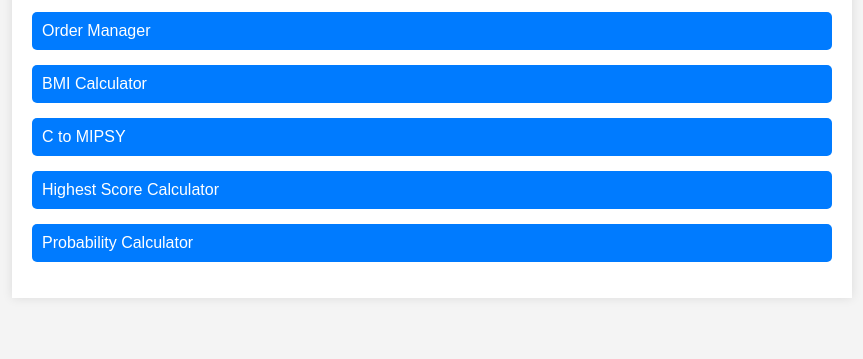
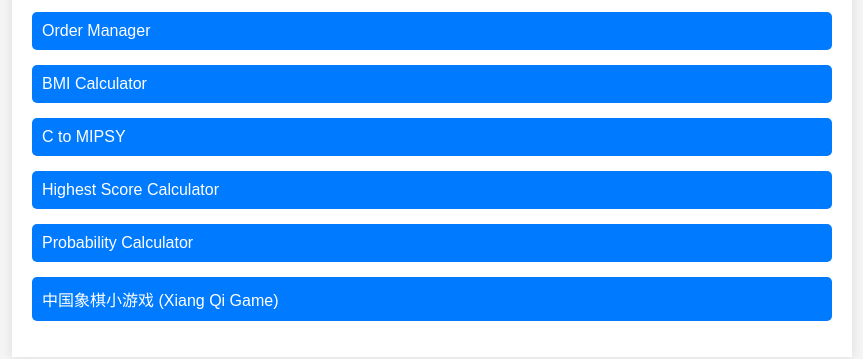
Before and after one commit to suncen07/suncen07.github.io, a plain HTML site: page app/index.html in a window 1280 px wide. Shown: the part 141-500 px from the top of the page, without its empty margins (208-1071 px from the left). Drawn offline with Linux system fonts and the light colour scheme.

Commit message:
Update index.html

```diff
--- a/app/index.html
+++ b/app/index.html
@@ -52,6 +52,7 @@
             <li><a href="https://suncen07.github.io/app/c-mipsy" target="_blank">C to MIPSY</a></li>
             <li><a href="https://suncen07.github.io/app/score-check" target="_blank">Highest Score Calculator</a></li>
             <li><a href="https://suncen07.github.io/app/p-calculator" target="_blank">Probability Calculator</a></li>
+            <li><a href="https://suncen07.github.io/app/xiangqi" target="_blank">中国象棋小游戏 (Xiang Qi Game)</a></li>
         </ul>
     </div>
 
```
